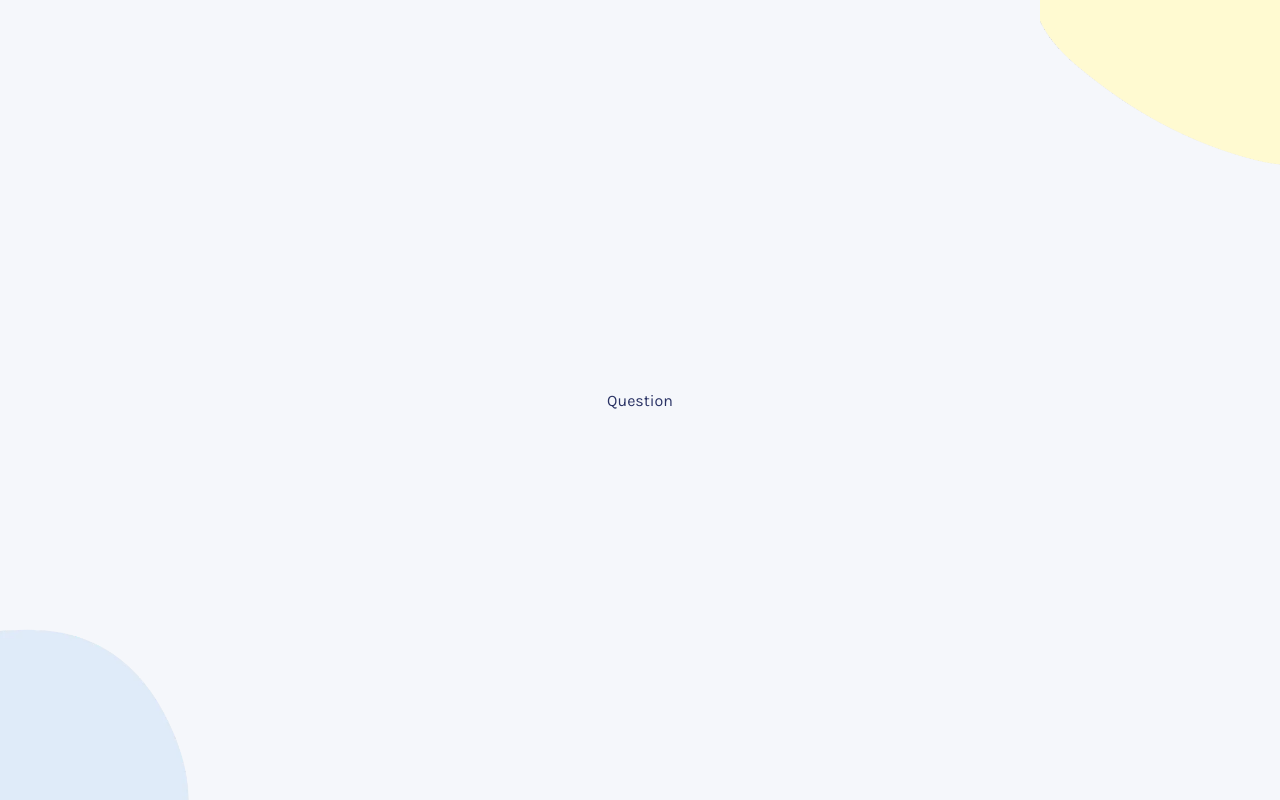
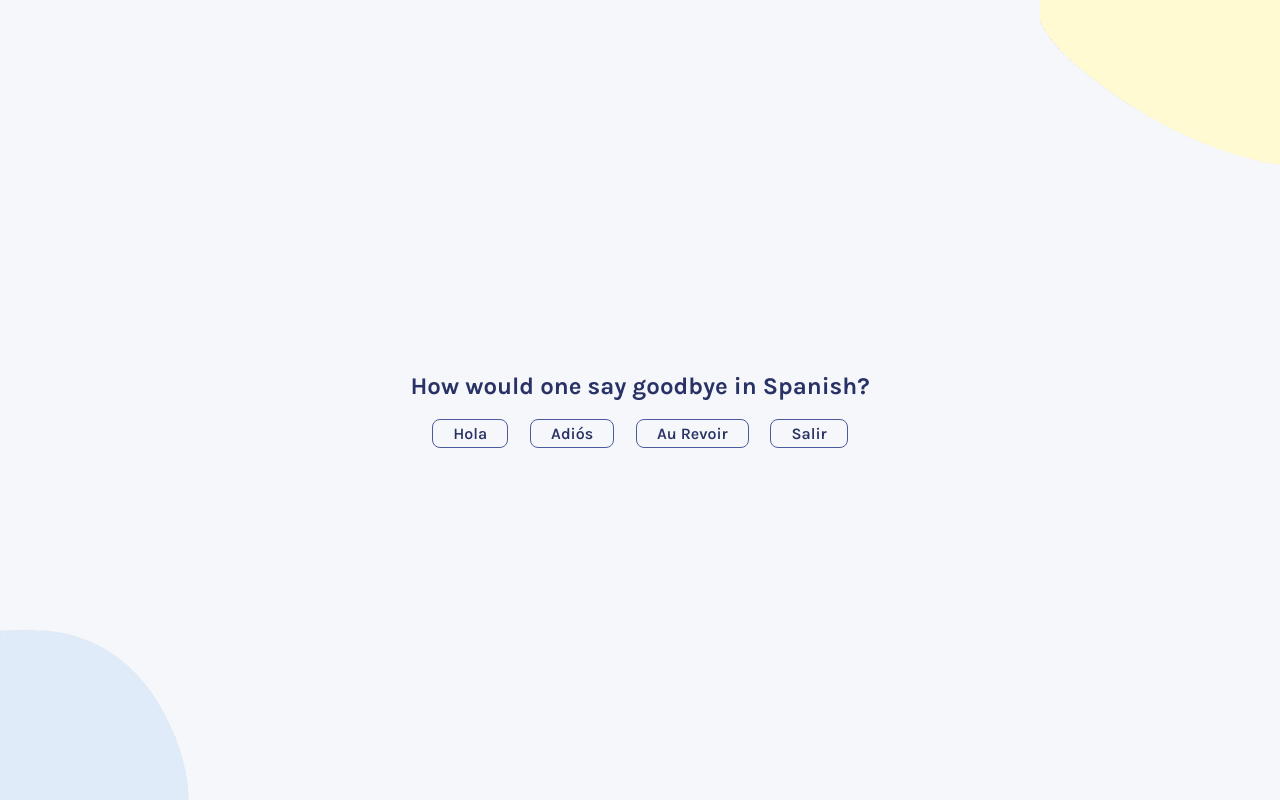
Before and after one commit to Gaspek/Quizzical, a React (Vite) app: page / in a window 1280 px wide. Both pictures are taken after a click on the button "Start quiz". Built offline with nearby package versions, Linux system fonts and the light colour scheme.

Commit message:
Added question rendering of an question and its answers

```diff
--- a/src/components/Main.jsx
+++ b/src/components/Main.jsx
@@ -11,7 +11,7 @@ export default function Main(){
 
     return (
         <main>
-            {isGameStarted? <Quiz /> : <Intro startGame={startGame}/>}
+            {isGameStarted? <Quiz /> : <Intro startGame={(startGame)}/>}
         </main>
     )
 }
--- a/src/components/Question.jsx
+++ b/src/components/Question.jsx
@@ -1,7 +1,18 @@
-export default function Question(){
+export default function Question(props){
+
+    const answersList = props.answers.map(((answer) => {return(
+                <label key={answer}>
+                    <input type="radio" name={props.id} value={answer} />
+                      <span className="answer">{answer}</span>
+                </label>
+    )}))
+
     return(
+    <div className="question-container">
+        <h2>{props.text}</h2>
         <div className="question">
-            <p>Question</p>
+          {answersList}
         </div>
+    </div>
     )
 }
--- a/src/components/Quiz.jsx
+++ b/src/components/Quiz.jsx
@@ -1,9 +1,18 @@
 import Question from "./Question";
 
 export default function Quiz(){
+
+    const question = {
+        id: 1,
+        text: "How would one say goodbye in Spanish?",
+        answers: ["Hola", "Adiós", "Au Revoir", "Salir"]
+    }
+
     return(
         <section>
-            <Question />
+            <form>
+                <Question {...question} />
+            </form>
         </section>
     )
 }
--- a/src/index.css
+++ b/src/index.css
@@ -4,7 +4,8 @@
   color-scheme: light;
   background-color: #F5F7FB;
   color: #293264;
-
+  --primary-color: #4D5B9E;
+  --secondary-color: #D6DBF5;
   font-synthesis: none;
   text-rendering: optimizeLegibility;
   -webkit-font-smoothing: antialiased;
@@ -85,7 +86,7 @@ button {
   font-weight: 500;
   font-family: inherit;
   color: #F5F7FB;
-  background-color: #4D5B9E;
+  background-color: var(--primary-color);
   cursor: pointer;
   transition: border-color 0.25s;
   transition: font-weight 0.05s;
@@ -100,3 +101,35 @@ button:focus,
 button:focus-visible {
   outline: 4px auto -webkit-focus-ring-color;
 }
+
+.question{
+  display: flex;
+  flex-direction: row;
+  justify-content: space-evenly;
+}
+
+.question input{
+  position: absolute;
+  opacity: 0;
+  cursor: pointer;
+}
+
+.answer{
+  display: flex;
+  border: 1px solid var(--primary-color);
+  border-radius: 8px;
+  padding: 0.25em 1.25em;
+  width: fit-content;
+  text-align: center;
+  cursor: pointer;
+  font-weight: 600;
+}
+
+.answer:hover{
+    background-color: var(--secondary-color);
+}
+
+input:checked + .answer{
+    background-color: var(--secondary-color);
+    border-color: var(--secondary-color);
+}
```
